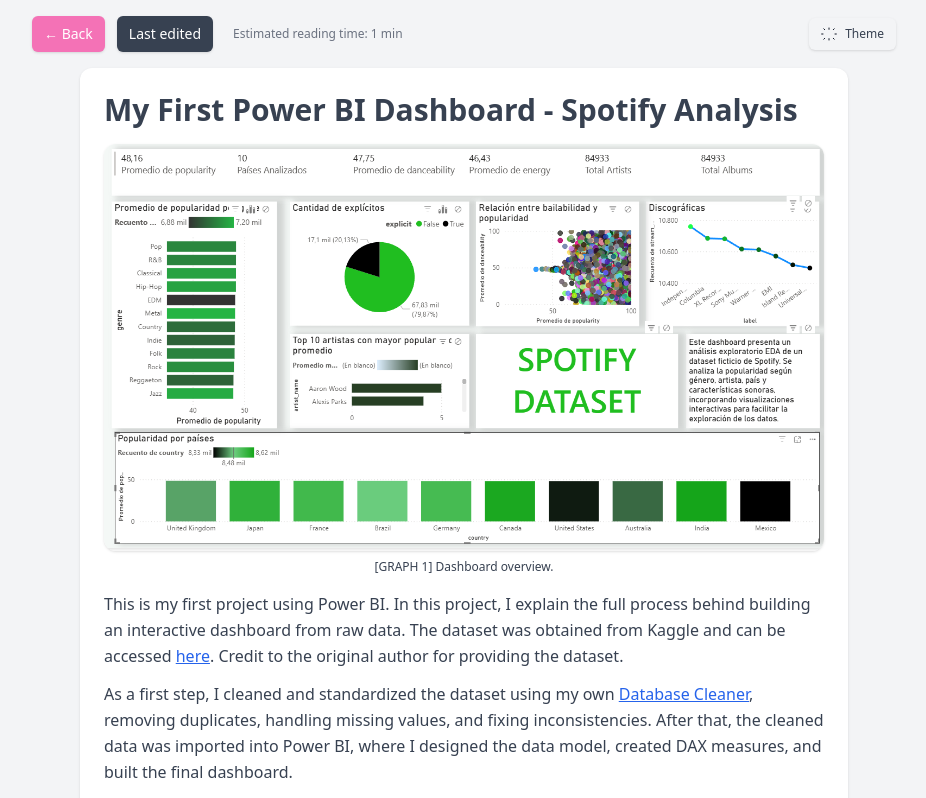
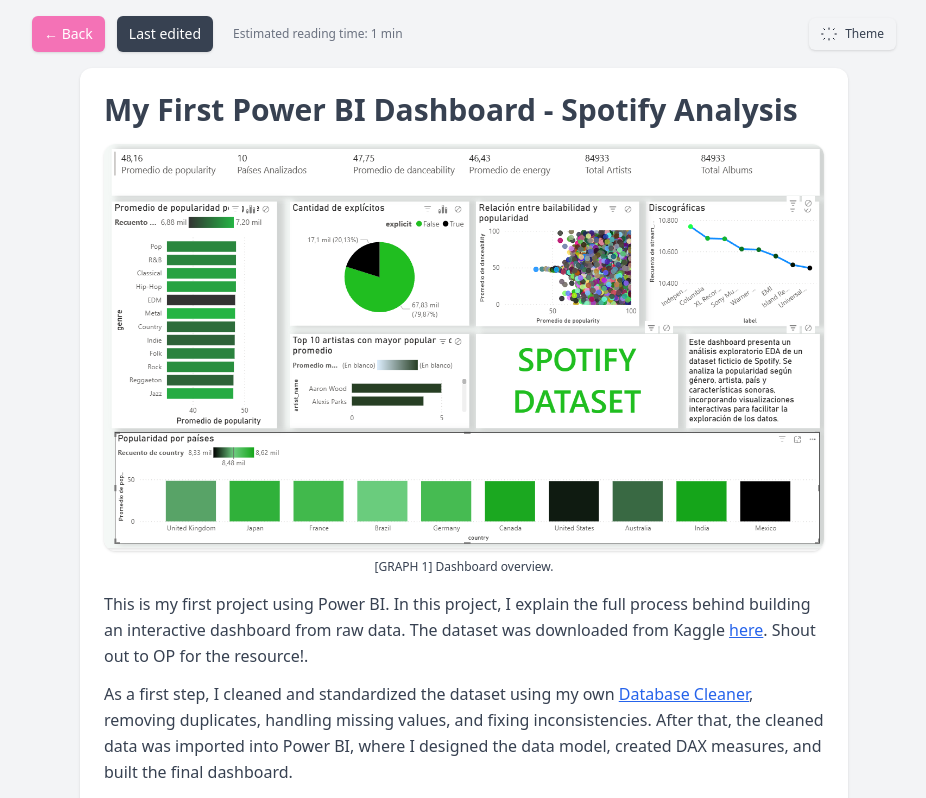
Before and after one commit to camiiutd/portfolio, a plain HTML site: page posts/spotyPowerBI.html in a window 1280 px wide. Shown: the top 798 px of the page, without its empty margins (176-1102 px from the left). Drawn offline with nearby package versions, Linux system fonts and the light colour scheme.

Commit message:
Add files via upload

```diff
--- a/posts/spotyPowerBI.html
+++ b/posts/spotyPowerBI.html
@@ -123,10 +123,9 @@
     <p class="mt-4 leading-relaxed">
       This is my first project using Power BI. In this project, I explain the full process
       behind building an interactive dashboard from raw data.
-      The dataset was obtained from Kaggle and can be accessed
-      <a href="https://www.kaggle.com/datasets/rohiteng/spotify-music-analytics-dataset-20152025"
+      The dataset was downloaded from Kaggle  <a href="https://www.kaggle.com/datasets/rohiteng/spotify-music-analytics-dataset-20152025"
          class="text-blue-600 underline" target="_blank">here</a>.
-      Credit to the original author for providing the dataset.
+      Shout out to OP for the resource!.
     </p>
 
     <p class="leading-relaxed mt-3">
```
